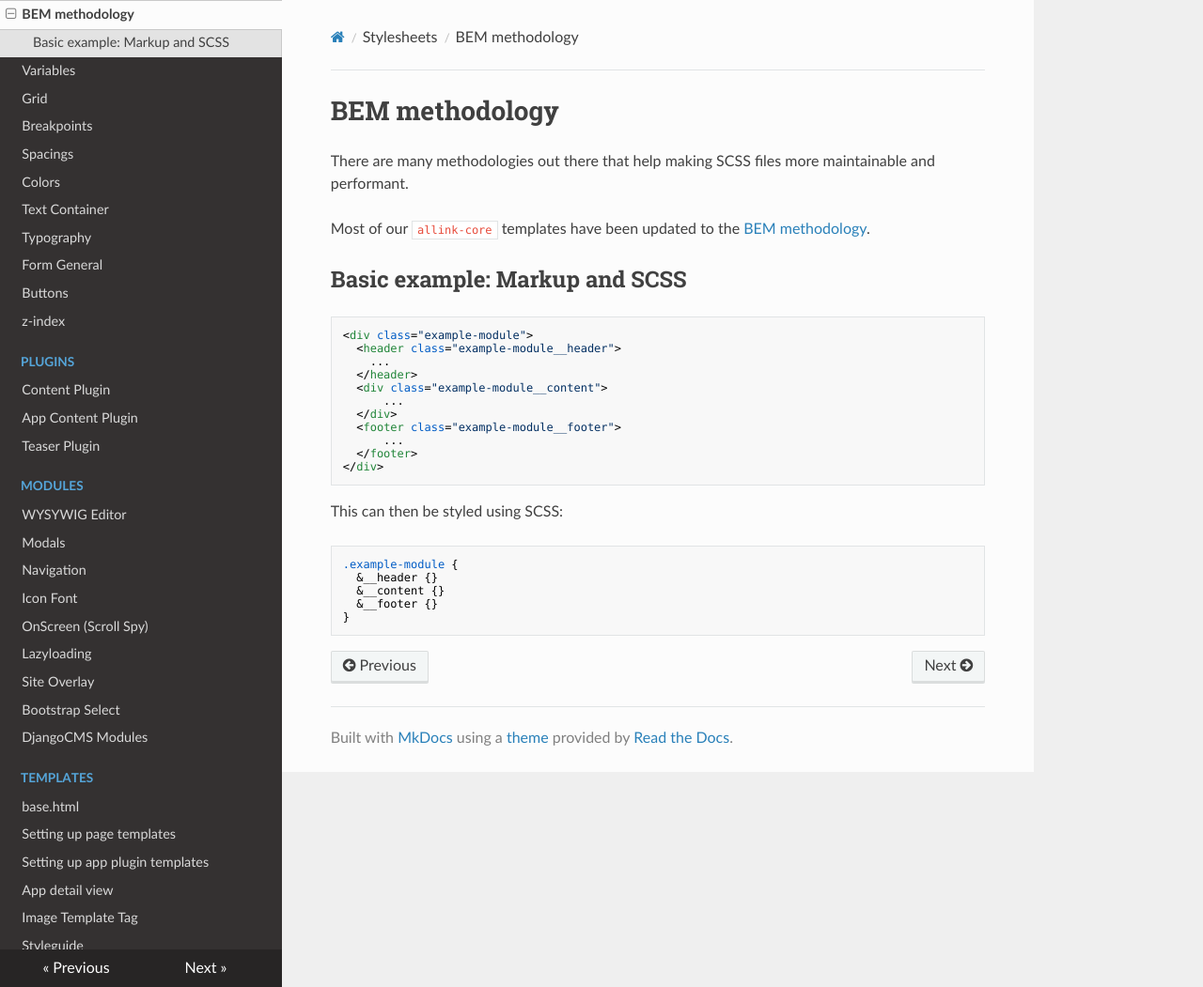
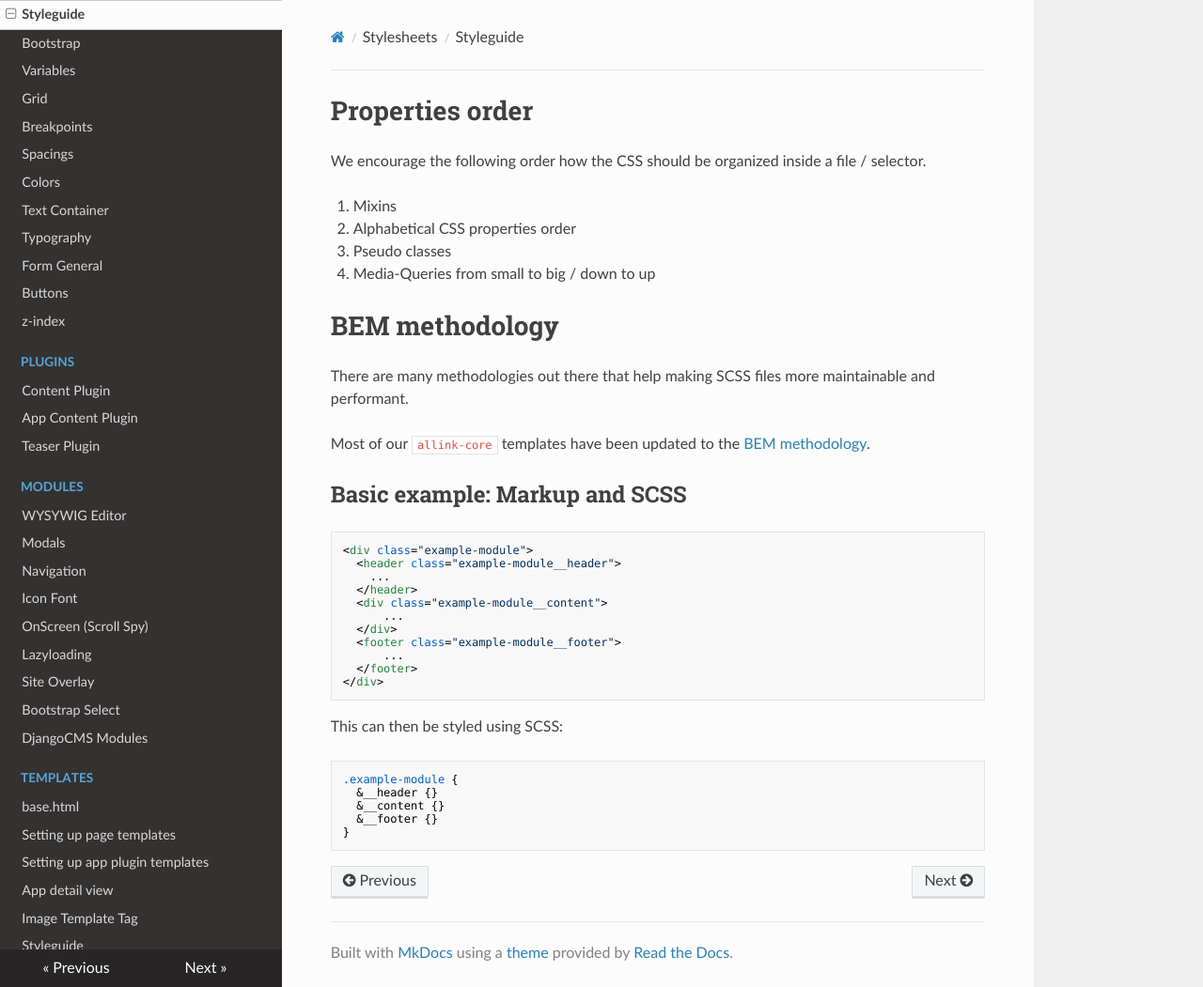
Before and after one commit to allink/allink-core-static, an MkDocs documentation site: the page built from docs/stylesheets/styleguide.md, in a window 1280 px wide and 1051 px high. Shown: the whole window at 94% size. Built offline with MkDocs 1.6.1, drawn with Linux system fonts in a browser that asks for light colours; nearby versions of some CDN libraries; old or Windows-style settings are respelled for this version of MkDocs.

Commit message:
Updated documentation
Added css styleguide

```diff
--- a/docs/stylesheets/bem.md
+++ b/docs/stylesheets/styleguide.md
@@ -1,3 +1,12 @@
+# Properties order
+
+We encourage the following order how the CSS should be organized inside a file / selector.
+
+1. Mixins
+2. Alphabetical CSS properties order
+3. Pseudo classes
+4. Media-Queries from small to big / down to up
+
 # BEM methodology
 
 There are many methodologies out there that help making SCSS files more maintainable and performant.
--- a/mkdocs.yml
+++ b/mkdocs.yml
@@ -12,8 +12,8 @@ pages:
     - Libraries: 'javascript/libraries.md'
   - Stylesheets:
     - General Usage: 'stylesheets/usage.md'
+    - Styleguide: 'stylesheets/styleguide.md'
     - Bootstrap: 'stylesheets/bootstrap.md'
-    - BEM methodology: 'stylesheets/bem.md'
     - Variables: 'stylesheets/variables.md'
     - Grid: 'stylesheets/grid.md'
     - Breakpoints: 'stylesheets/breakpoints.md'
```
